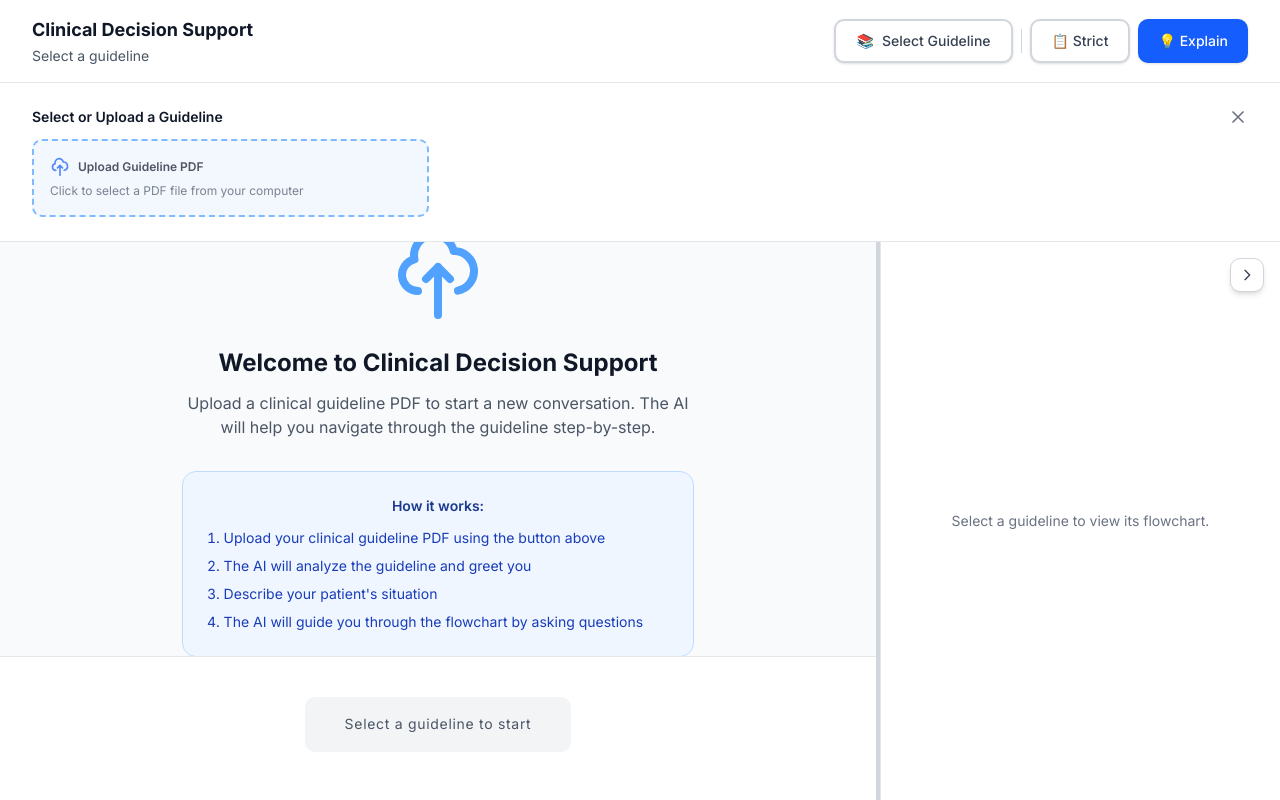
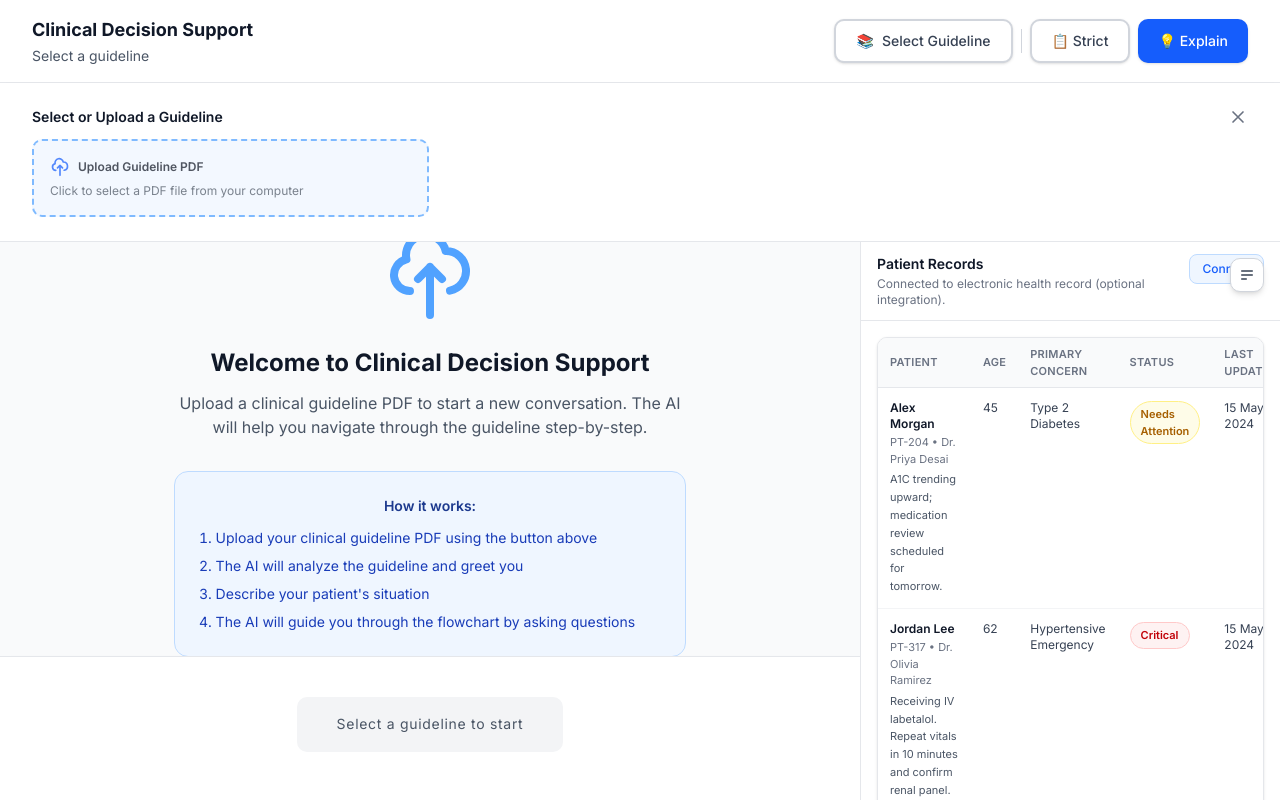
Before and after one commit to Texseractrum/med-chatbot, a Next.js app: page / in a window 1280 px wide. Built offline with nearby package versions, Linux system fonts and the light colour scheme; what harden-react-markdown would draw is missing.

Commit message:
Replace flowchart viewer with patient records panel

```diff
--- a/app/page.tsx
+++ b/app/page.tsx
@@ -1,8 +1,11 @@
 "use client";
 
-import { useState, useRef, useEffect } from "react";
+import { useState, useRef } from "react";
 import ChatPanel from "@/components/ChatPanel";
 import { Guideline } from "@/lib/types";
+import PatientInfoPanel, {
+  PatientRecord,
+} from "@/components/PatientInfoPanel";
 
 export default function Home() {
   const [guidelines, setGuidelines] = useState<Guideline[]>([]);
@@ -15,60 +18,51 @@ export default function Home() {
   const [isUploadingPdf, setIsUploadingPdf] = useState(false);
   const [uploadError, setUploadError] = useState<string | null>(null);
   const fileInputRef = useRef<HTMLInputElement>(null);
-  const [guidelinePdfMap, setGuidelinePdfMap] = useState<
-    Record<string, string>
-  >({});
-  const pdfMapRef = useRef<Record<string, string>>({});
-  const [showPdfViewer, setShowPdfViewer] = useState(true);
-  const [pdfViewerWidth, setPdfViewerWidth] = useState(400); // Width in pixels
-  const [isDragging, setIsDragging] = useState(false);
-  const containerRef = useRef<HTMLDivElement>(null);
-
-  useEffect(() => {
-    pdfMapRef.current = guidelinePdfMap;
-  }, [guidelinePdfMap]);
-
-  useEffect(() => {
-    return () => {
-      Object.values(pdfMapRef.current).forEach((url) => {
-        URL.revokeObjectURL(url);
-      });
-    };
-  }, []);
-
-  // Handle dragging for resizing PDF viewer
-  useEffect(() => {
-    const handleMouseMove = (e: MouseEvent) => {
-      if (!isDragging || !containerRef.current) return;
-
-      const containerRect = containerRef.current.getBoundingClientRect();
-      const newWidth = containerRect.right - e.clientX;
-
-      // Constrain width between 250px and 80% of container width
-      const minWidth = 250;
-      const maxWidth = containerRect.width * 0.8;
-
-      setPdfViewerWidth(Math.max(minWidth, Math.min(newWidth, maxWidth)));
-    };
-
-    const handleMouseUp = () => {
-      setIsDragging(false);
-    };
-
-    if (isDragging) {
-      document.addEventListener("mousemove", handleMouseMove);
-      document.addEventListener("mouseup", handleMouseUp);
-      document.body.style.cursor = "ew-resize";
-      document.body.style.userSelect = "none";
-    }
-
-    return () => {
-      document.removeEventListener("mousemove", handleMouseMove);
-      document.removeEventListener("mouseup", handleMouseUp);
-      document.body.style.cursor = "";
-      document.body.style.userSelect = "";
-    };
-  }, [isDragging]);
+  const [showPatientPanel, setShowPatientPanel] = useState(true);
+  const patientRecords: PatientRecord[] = [
+    {
+      id: "PT-204",
+      name: "Alex Morgan",
+      age: 45,
+      primaryConcern: "Type 2 Diabetes",
+      status: "Needs Attention",
+      lastUpdated: "15 May 2024",
+      clinician: "Dr. Priya Desai",
+      notes: "A1C trending upward; medication review scheduled for tomorrow.",
+    },
+    {
+      id: "PT-317",
+      name: "Jordan Lee",
+      age: 62,
+      primaryConcern: "Hypertensive Emergency",
+      status: "Critical",
+      lastUpdated: "15 May 2024",
+      clinician: "Dr. Olivia Ramirez",
+      notes:
+        "Receiving IV labetalol. Repeat vitals in 10 minutes and confirm renal panel.",
+    },
+    {
+      id: "PT-411",
+      name: "Samantha Chen",
+      age: 33,
+      primaryConcern: "Postpartum Hemorrhage",
+      status: "Active",
+      lastUpdated: "14 May 2024",
+      clinician: "Dr. Miguel Alvarez",
+      notes:
+        "Responding to uterotonics. Monitor hemoglobin and consult hematology if <7.",
+    },
+    {
+      id: "PT-522",
+      name: "Christopher Young",
+      age: 70,
+      primaryConcern: "Acute Heart Failure Exacerbation",
+      status: "Stable",
+      lastUpdated: "13 May 2024",
+      clinician: "Dr. Amina El-Sayed",
+      notes: "Diuresis effective. Plan transition to oral regimen tomorrow.",
+    },
+  ];
 
   const handleGuidelineSelect = (guideline: Guideline) => {
     setActiveGuideline(guideline);
@@ -92,14 +86,6 @@ export default function Home() {
 
     setGuidelines((prev) => prev.filter((g) => g.guideline_id !== guidelineId));
 
-    setGuidelinePdfMap((prev) => {
-      const { [guidelineId]: removedUrl, ...rest } = prev;
-      if (removedUrl) {
-        URL.revokeObjectURL(removedUrl);
-      }
-      return rest;
-    });
-
     // If the deleted guideline was active, switch to the first remaining guideline
     if (activeGuideline?.guideline_id === guidelineId) {
       const remainingGuidelines = guidelines.filter(
@@ -122,8 +108,6 @@ export default function Home() {
     const formData = new FormData();
     formData.append("file", file);
 
-    const pdfUrl = URL.createObjectURL(file);
-
     try {
       const response = await fetch("/api/parse-pdf", {
         method: "POST",
@@ -134,7 +118,6 @@ export default function Home() {
 
       if (data.error) {
         setUploadError(data.error);
-        URL.revokeObjectURL(pdfUrl);
         setIsUploadingPdf(false);
         return;
       }
@@ -150,17 +133,6 @@ export default function Home() {
         setGuidelines((prev) => [...prev, newGuideline]);
       }
 
-      setGuidelinePdfMap((prev) => {
-        const existingUrl = prev[newGuideline.guideline_id];
-        if (existingUrl) {
-          URL.revokeObjectURL(existingUrl);
-        }
-        return {
-          ...prev,
-          [newGuideline.guideline_id]: pdfUrl,
-        };
-      });
-
       setActiveGuideline(newGuideline);
       setShowGuidelineSelector(false);
       setSessionKey((prev) => prev + 1); // Force chat to reset
@@ -171,7 +143,6 @@ export default function Home() {
           error instanceof Error ? error.message : "Unknown error"
         }`
       );
-      URL.revokeObjectURL(pdfUrl);
       setIsUploadingPdf(false);
     }
 
@@ -359,7 +330,7 @@ export default function Home() {
                         </p>
                       </div>
                       <p className="text-xs text-blue-700">
-                        Analyzing guideline structure and flowchart...
+                        Analyzing guideline structure and decision logic...
                       </p>
                     </div>
                   </>
@@ -415,10 +386,7 @@ export default function Home() {
 
       {/* Main Chat Interface */}
       <div className="flex-1 overflow-hidden">
-        <div
-          ref={containerRef}
-          className="h-full flex flex-col lg:flex-row relative"
-        >
+        <div className="h-full flex flex-col lg:flex-row relative">
           <div className="flex-1 overflow-hidden border-b lg:border-b-0 border-gray-200">
             <ChatPanel
               key={sessionKey}
@@ -428,15 +396,15 @@ export default function Home() {
             />
           </div>
 
-          {/* PDF Viewer Toggle Button - Always visible */}
+          {/* Patient Records Toggle Button - Always visible */}
           <button
-            onClick={() => setShowPdfViewer(!showPdfViewer)}
+            onClick={() => setShowPatientPanel(!showPatientPanel)}
             className="absolute top-4 right-4 z-20 p-2 bg-white border border-gray-300 rounded-lg shadow-md hover:bg-gray-100 transition-colors"
-            title={showPdfViewer ? "Hide PDF viewer" : "Show PDF viewer"}
+            title={showPatientPanel ? "Hide patient records" : "Show patient records"}
           >
             <svg
               className={`w-4 h-4 text-gray-700 transition-transform duration-300 ${
-                showPdfViewer ? "" : "rotate-180"
+                showPatientPanel ? "" : "rotate-180"
               }`}
               fill="none"
               stroke="currentColor"
@@ -446,45 +414,17 @@ export default function Home() {
                 strokeLinecap="round"
                 strokeLinejoin="round"
                 strokeWidth={2}
-                d="M9 5l7 7-7 7"
+                d="M4 6h16M4 12h16M4 18h7"
               />
             </svg>
           </button>
 
-          {/* Draggable Divider - only show when PDF viewer is visible */}
-          {showPdfViewer && (
-            <div
-              onMouseDown={() => setIsDragging(true)}
-              className="hidden lg:block w-1 bg-gray-300 hover:bg-blue-500 cursor-ew-resize transition-colors relative group"
-              title="Drag to resize"
-            >
-              <div className="absolute inset-y-0 -left-1 -right-1" />
-            </div>
-          )}
-
-          {/* PDF Viewer Panel */}
-          {showPdfViewer && (
-            <div
-              className="relative bg-white border-t lg:border-t-0 lg:border-l border-gray-200 h-80 lg:h-full shrink-0"
-              style={{ width: `${pdfViewerWidth}px` }}
-            >
-              {/* PDF Content */}
-              {activeGuideline &&
-              guidelinePdfMap[activeGuideline.guideline_id] ? (
-                <iframe
-                  src={guidelinePdfMap[activeGuideline.guideline_id]}
-                  className="w-full h-full border-0"
-                  title={`${activeGuideline.name} flowchart`}
-                  style={{ pointerEvents: isDragging ? "none" : "auto" }}
-                />
-              ) : (
-                <div className="h-full flex items-center justify-center px-6 text-center text-sm text-gray-500">
-                  {activeGuideline
-                    ? "Upload a PDF flowchart to preview it here."
-                    : "Select a guideline to view its flowchart."}
-                </div>
-              )}
-            </div>
+          {/* Patient Records Panel */}
+          {showPatientPanel && (
+            <PatientInfoPanel
+              records={patientRecords}
+              className="bg-white border-t lg:border-t-0 lg:border-l border-gray-200 h-80 lg:h-full w-full lg:w-[420px] shrink-0"
+            />
           )}
         </div>
       </div>
--- /dev/null
+++ b/components/PatientInfoPanel.tsx
@@ -0,0 +1,130 @@
+"use client";
+
+import clsx from "clsx";
+
+export interface PatientRecord {
+  id: string;
+  name: string;
+  age: number;
+  primaryConcern: string;
+  status: string;
+  lastUpdated: string;
+  clinician: string;
+  notes?: string;
+}
+
+interface PatientInfoPanelProps {
+  records: PatientRecord[];
+  className?: string;
+}
+
+const statusStyles: Record<string, string> = {
+  Stable:
+    "bg-green-50 text-green-700 border border-green-200",
+  "Needs Attention":
+    "bg-yellow-50 text-yellow-700 border border-yellow-200",
+  Active:
+    "bg-blue-50 text-blue-700 border border-blue-200",
+  Critical:
+    "bg-red-50 text-red-700 border border-red-200",
+};
+
+export default function PatientInfoPanel({
+  records,
+  className,
+}: PatientInfoPanelProps) {
+  return (
+    <aside className={clsx("flex flex-col", className)}>
+      <div className="px-4 py-3 border-b border-gray-200 bg-white">
+        <div className="flex items-start justify-between gap-3">
+          <div>
+            <h2 className="text-sm font-semibold text-gray-900">
+              Patient Records
+            </h2>
+            <p className="text-xs text-gray-500 mt-0.5">
+              Connected to electronic health record (optional integration).
+            </p>
+          </div>
+          <button
+            type="button"
+            className="px-3 py-1.5 text-xs font-medium text-blue-600 bg-blue-50 border border-blue-200 rounded-md hover:bg-blue-100 transition-colors"
+          >
+            Connect
+          </button>
+        </div>
+      </div>
+
+      {records.length === 0 ? (
+        <div className="flex-1 flex items-center justify-center px-6 text-center text-sm text-gray-500">
+          No patient records connected yet. Connect your EHR to surface patient
+          summaries alongside the chat.
+        </div>
+      ) : (
+        <div className="flex-1 overflow-y-auto px-4 py-4">
+          <div className="overflow-hidden border border-gray-200 rounded-lg bg-white shadow-sm">
+            <table className="min-w-full divide-y divide-gray-200">
+              <thead className="bg-gray-50">
+                <tr>
+                  <th className="px-3 py-2 text-left text-[11px] font-semibold uppercase tracking-wide text-gray-500">
+                    Patient
+                  </th>
+                  <th className="px-3 py-2 text-left text-[11px] font-semibold uppercase tracking-wide text-gray-500">
+                    Age
+                  </th>
+                  <th className="px-3 py-2 text-left text-[11px] font-semibold uppercase tracking-wide text-gray-500">
+                    Primary Concern
+                  </th>
+                  <th className="px-3 py-2 text-left text-[11px] font-semibold uppercase tracking-wide text-gray-500">
+                    Status
+                  </th>
+                  <th className="px-3 py-2 text-left text-[11px] font-semibold uppercase tracking-wide text-gray-500">
+                    Last Updated
+                  </th>
+                </tr>
+              </thead>
+              <tbody className="divide-y divide-gray-100">
+                {records.map((record) => (
+                  <tr key={record.id} className="hover:bg-blue-50/70 transition-colors">
+                    <td className="px-3 py-3 align-top">
+                      <p className="text-xs font-semibold text-gray-900">
+                        {record.name}
+                      </p>
+                      <p className="text-[11px] text-gray-500 mt-0.5">
+                        {record.id} • {record.clinician}
+                      </p>
+                      {record.notes && (
+                        <p className="text-[11px] text-gray-600 mt-1 leading-relaxed">
+                          {record.notes}
+                        </p>
+                      )}
+                    </td>
+                    <td className="px-3 py-3 text-xs text-gray-700 align-top">
+                      {record.age}
+                    </td>
+                    <td className="px-3 py-3 text-xs text-gray-700 align-top">
+                      {record.primaryConcern}
+                    </td>
+                    <td className="px-3 py-3 align-top">
+                      <span
+                        className={clsx(
+                          "inline-flex items-center rounded-full px-2.5 py-1 text-[11px] font-semibold",
+                          statusStyles[record.status] ??
+                            "bg-gray-100 text-gray-700 border border-gray-200"
+                        )}
+                      >
+                        {record.status}
+                      </span>
+                    </td>
+                    <td className="px-3 py-3 text-xs text-gray-700 align-top">
+                      {record.lastUpdated}
+                    </td>
+                  </tr>
+                ))}
+              </tbody>
+            </table>
+          </div>
+        </div>
+      )}
+    </aside>
+  );
+}
```
